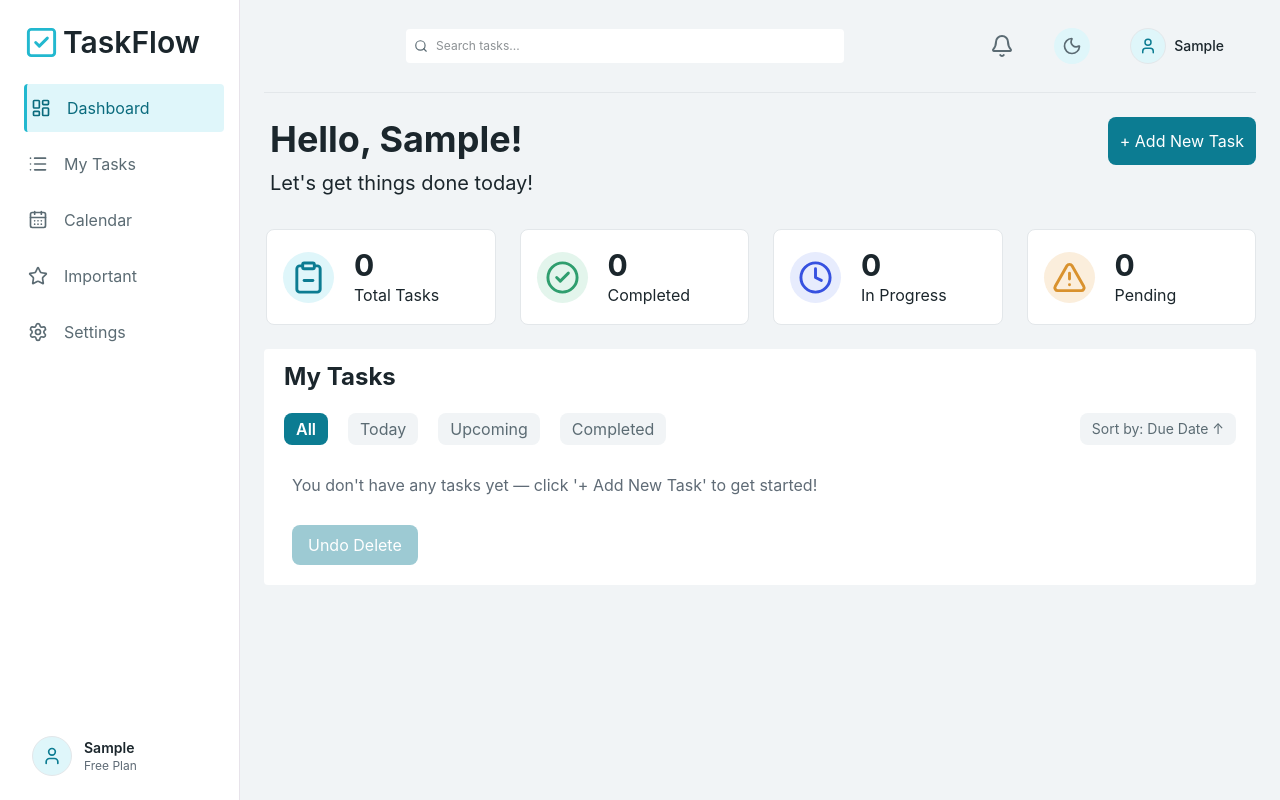
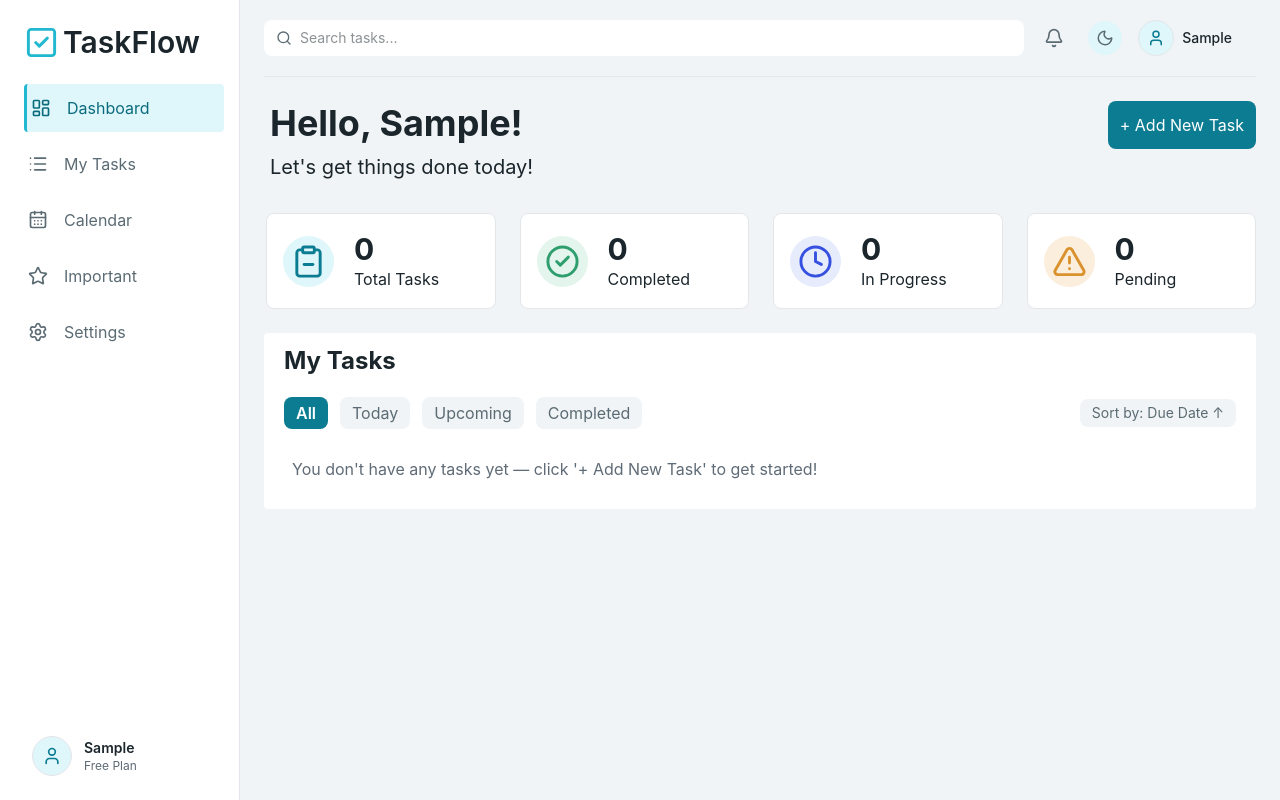
Before and after one commit to kashishjoshi1301-glitch/TaskFlow, a React (Vite) app: page / in a window 1280 px wide. Both pictures are taken after typing "Sample" into the empty fields and a click on the button "Continue". Built offline with nearby package versions, Linux system fonts and the light colour scheme.

Commit message:
Updated layout

```diff
--- a/src/App.jsx
+++ b/src/App.jsx
@@ -6,7 +6,7 @@ import FilterButtons from './components/FilterButtons';
 import WelcomeScreen from './components/WelcomeScreen';
 import CalendarView from './Calenderview';
 import ProfileView from './components/ProfileView';
-import SettingsView from './components/SettingsView';   // NEW
+import SettingsView from './components/SettingsView';
 
 const toKey = (d) =>
   `${d.getFullYear()}-${String(d.getMonth() + 1).padStart(2, "0")}-${String(d.getDate()).padStart(2, "0")}`;
@@ -30,7 +30,6 @@ const loadImage = (name) => {
   }
 };
 
-// NEW: dashboard ki task list ki height. 540 badhao => list chhoti, page aur chhota. 540 ghatao => list badi.
 const DASHBOARD_LIST_HEIGHT = "clamp(200px, calc(100vh - 540px), 520px)";
 
 const App = () => {
@@ -47,7 +46,7 @@ const App = () => {
 
   const [profileImage, setProfileImage] = useState(() => loadImage(localStorage.getItem("taskflow-username")));
 
-  // NEW: reminders on/off (Settings se control hota hai)
+
   const [remindersEnabled, setRemindersEnabledState] = useState(
     () => localStorage.getItem("taskflow-reminders") !== "off"
   );
@@ -96,8 +95,6 @@ const App = () => {
     setUserName("");
   };
 
-  // NEW: Settings se naam badalna. Tasks/image/notified data naye naam par move hota hai.
-  // Error message return karta hai, sab theek ho toh null.
   const handleRename = (raw) => {
     const newName = raw.trim();
     if (!newName) return "Name khali nahi ho sakta.";
@@ -124,7 +121,7 @@ const App = () => {
     return null;
   };
 
-  // NEW: is user ka saara data delete karke logout
+
   const handleDeleteAccount = () => {
     ["taskflow-tasks-", "taskflow-profile-image-", "taskflow-notified-"].forEach((p) =>
       localStorage.removeItem(p + userName)
@@ -172,7 +169,7 @@ const App = () => {
   }, [tasks, now]);
 
   useEffect(() => {
-    // CHANGED: remindersEnabled off ho toh popup/notification nahi aayega
+
     if (!userName || !remindersEnabled || reminders.length === 0) return;
     const storeKey = `taskflow-notified-${userName}`;
     let notified = [];
@@ -291,8 +288,8 @@ const App = () => {
         )}
 
         <div
-          className={`fixed lg:static top-0 left-0 h-full z-50 transition-transform duration-300
-          ${isSidebarOpen ? "translate-x-0" : "-translate-x-full lg:translate-x-0"}`}
+          className={`fixed lg:static top-0 left-0 h-full lg:h-auto lg:self-stretch z-50 transition-transform duration-300
+  ${isSidebarOpen ? "translate-x-0" : "-translate-x-full lg:translate-x-0"}`}
         >
           <Sidebar
             activeItem={activeItem}
@@ -306,7 +303,7 @@ const App = () => {
           />
         </div>
 
-        <main className={`flex flex-col gap-4 lg:gap-6 w-full px-4 lg:px-0 lg:pr-6 pb-6 min-h-screen ${isDark ? "bg-[#0f172a]" : "bg-[#f1f4f6]"}`}>
+        <main className={`flex flex-col gap-4 lg:gap-6 w-full px-4 lg:px-0 lg:pr-6 pb-6 ${isDark ? "bg-[#0f172a]" : "bg-[#f1f4f6]"}`}>
 
           <Navbar
             searchQuery={searchQuery}
@@ -335,7 +332,7 @@ const App = () => {
               />
               <FilterButtons
                 tasks={tasks}
-                listMaxHeight= {283}
+                listMaxHeight= {345}
                 {...filterProps}
               />
             </>
--- a/src/components/FilterButtons.jsx
+++ b/src/components/FilterButtons.jsx
@@ -9,7 +9,7 @@ const FilterButtons = ({
   deletedStack,
   setDeletedStack,
   heading = "My Tasks",
-  listMaxHeight
+  listMaxHeight   // NEW: task list ki max height (CSS value, e.g. "300px" ya "calc(100vh - 540px)")
 }) => {
 
     const [isEditing, setIsEditing] = useState(null)
@@ -132,8 +132,9 @@ const FilterButtons = ({
       return { bg: "bg-[#e4f7ea]", text: "text-[#1f7a45]", dot: "bg-[#1f7a45]" };
     };
 
+
     const defaultMaxHeight =
-      heading === "Important Tasks" || heading === "My Tasks" ? "520px" : "300px";
+      heading === "Important Tasks" || heading === "My Tasks" ? "580px" : "320px";
     const maxHeight = listMaxHeight || defaultMaxHeight;
 
   return (
@@ -142,9 +143,10 @@ const FilterButtons = ({
 
         <h1 className={`text-xl sm:text-2xl font-bold py-3 px-3 sm:px-5 ${isDark ? "text-[#f1f5f9]" : "text-[#1b262c]"}`}>{heading}</h1>
 
-        <div className='flex flex-col sm:flex-row justify-between gap-3 p-3 sm:p-2 sm:pl-5'>
+        <div className='flex flex-col sm:flex-row justify-between items-stretch sm:items-center gap-3 p-3 sm:p-2 sm:pl-5'>
 
-          <div role="group" aria-label="Filter tasks" className='flex flex-row flex-wrap gap-2 sm:gap-5'>
+
+          <div role="group" aria-label="Filter tasks" className='grid grid-cols-2 sm:flex sm:flex-row gap-2 sm:gap-3'>
             {["All", "Today", "Upcoming", "Completed"].map((name) => (
               <button
                 key={name}
@@ -152,7 +154,7 @@ const FilterButtons = ({
                 onClick={() => setActiveFilter(name)}
                 aria-label={`Show ${name.toLowerCase()} tasks`}
                 aria-pressed={activeFilter === name}
-                className={tabClass(name)}
+                className={`text-center ${tabClass(name)}`}
               >{name}</button>
             ))}
           </div>
@@ -161,7 +163,7 @@ const FilterButtons = ({
             type="button"
             onClick={() => setSortAsc(!sortAsc)}
             aria-label={sortAsc ? "Sort by due date ascending, click to reverse" : "Sort by due date descending, click to reverse"}
-            className={`self-start sm:self-auto px-3 py-1 sm:mr-3 rounded-lg hover:scale-95 text-sm ${isDark ? "bg-[#334155] text-[#94a3b8]" : "bg-[#f1f4f6] text-[#5b6b73]"}`}
+            className={`w-full sm:w-auto text-center sm:mr-3 px-3 py-1.5 sm:py-1 rounded-lg hover:scale-95 text-sm ${isDark ? "bg-[#334155] text-[#94a3b8]" : "bg-[#f1f4f6] text-[#5b6b73]"}`}
           >
             Sort by: Due Date {sortAsc ? "↑" : "↓"}
           </button>
@@ -328,21 +330,18 @@ const FilterButtons = ({
           )}
           </div>
 
+        {deletedStack.length > 0 && (
           <div className='flex items-center gap-3 px-4 pb-2'>
             <button
-              type="button"
-              onClick={undoDelete}
-              disabled={deletedStack.length === 0}
-              aria-label="Undo last deleted task"
-              className={`px-4 py-2 rounded-lg transition-all ${
-                deletedStack.length === 0
-                  ? "opacity-40 cursor-not-allowed bg-[#0c7c92] text-white"
-                  : "bg-[#0c7c92] text-white hover:scale-95"
-              }`}
+            type="button"
+            onClick={undoDelete}
+            aria-label="Undo last deleted task"
+            className='px-4 py-2 rounded-lg transition-all bg-[#0c7c92] text-white hover:scale-95'
             >
-              Undo Delete{deletedStack.length > 0 ? ` (${deletedStack.length})` : ""}
+            Undo Delete ({deletedStack.length})
             </button>
           </div>
+        )}
 
         </div>
       </div>
--- a/src/components/Navbar.jsx
+++ b/src/components/Navbar.jsx
@@ -17,10 +17,12 @@ const Navbar = ({
   const isDark = theme === "dark";
 
   return (
-    <div className={`border-b pb-5 ${isDark ? "border-[#334155]" : "border-[#e3e7ea]"}`}>
+    <div className={`border-b pb-4 sm:pb-5 ${isDark ? "border-[#334155]" : "border-[#e3e7ea]"}`}>
       <nav>
-        <div className='flex flex-row flex-wrap gap-3 justify-between items-center pl-4 pt-5 pr-4 lg:pr-6'>
-          <div className='flex flex-row gap-3 lg:gap-15 justify-center items-center flex-1 min-w-0'>
+
+        <div className='flex flex-row flex-wrap gap-3 justify-between items-center pt-4 sm:pt-5 px-4 lg:px-0 lg:pr-6'>
+
+          <div className='flex flex-row items-center gap-3 flex-1 min-w-0'>
 
             <button
               onClick={onMenuClick}
@@ -30,8 +32,8 @@ const Navbar = ({
               <Menu size={20} />
             </button>
 
-            <div className={`flex flex-row justify-center items-center gap-2 p-2 rounded active:scale-98 hover:scale-98 flex-1 lg:flex-none lg:max-w-none min-w-0 ${isDark ? "bg-[#1e293b] text-[#94a3b8]" : "bg-[#ffffff] text-[#9aa5ad]"}`}>
-              <Search size={14} color={isDark ? "#94a3b8" : "#5b6b73"} />
+            <div className={`flex flex-row items-center gap-2 px-3 py-2 rounded-lg active:scale-98 hover:scale-98 flex-1 min-w-0 ${isDark ? "bg-[#1e293b] text-[#94a3b8]" : "bg-[#ffffff] text-[#9aa5ad]"}`}>
+              <Search size={16} color={isDark ? "#94a3b8" : "#5b6b73"} className='shrink-0' />
 
               <label htmlFor="task-search" className='sr-only'>Search tasks</label>
               <input
@@ -41,23 +43,22 @@ const Navbar = ({
                 value={searchQuery}
                 onChange={(e) => setSearchQuery(e.target.value)}
                 aria-label="Search tasks"
-                className={`w-full sm:w-100 outline-none text-[12px] bg-transparent ${isDark ? "text-[#f1f5f9] placeholder-[#64748b]" : "text-[#1b262c]"}`}
+                className={`w-full outline-none text-sm bg-transparent ${isDark ? "text-[#f1f5f9] placeholder-[#64748b]" : "text-[#1b262c]"}`}
               />
             </div>
           </div>
 
-          <div className='flex flex-row justify-center items-center gap-3 sm:gap-10 p-2 shrink-0'>
+          <div className='flex flex-row items-center gap-3 sm:gap-4 shrink-0'>
 
-            {/* Bell with reminder count */}
             <button
               type="button"
               onClick={onBellClick}
               aria-label={reminderCount > 0 ? `Notifications, ${reminderCount} due soon` : "Notifications"}
-              className='relative flex hover:scale-95'
+              className={`relative flex items-center justify-center p-2 rounded-full hover:scale-95 ${isDark ? "bg-[#1e293b]" : "bg-[#f1f4f6]"}`}
             >
-              <Bell size={24} color={isDark ? "#94a3b8" : "#5b6b73"} />
+              <Bell size={20} color={isDark ? "#94a3b8" : "#5b6b73"} />
               {reminderCount > 0 && (
-                <span className='absolute -top-2 -right-2 bg-[#b23a3a] text-white text-[10px] font-bold rounded-full min-w-4 h-4 flex items-center justify-center px-1'>
+                <span className='absolute -top-1 -right-1 bg-[#b23a3a] text-white text-[10px] font-bold rounded-full min-w-4 h-4 flex items-center justify-center px-1'>
                   {reminderCount}
                 </span>
               )}
@@ -69,13 +70,12 @@ const Navbar = ({
               className={`flex justify-center items-center p-2 rounded-full hover:scale-95 transition-all ${isDark ? "bg-[#334155]" : "bg-[#dff6fa]"}`}
             >
               {isDark ? (
-                <Sun size={20} color='#f5b73f' />
+                <Sun size={18} color='#f5b73f' />
               ) : (
-                <Moon size={20} color='#5b6b73' />
+                <Moon size={18} color='#5b6b73' />
               )}
             </button>
 
-            {/* Profile: opens the profile page */}
             <button
               type="button"
               onClick={onProfileClick}
--- a/src/components/Sidebar.jsx
+++ b/src/components/Sidebar.jsx
@@ -60,7 +60,6 @@ const Sidebar = ({ activeItem, setActiveItem, theme, userName, profileImage }) =
 
       <div className='flex-1'></div>
 
-      {/* Profile: opens the profile page */}
       <button
         type="button"
         onClick={() => setActiveItem("Profile")}
```
Also changed, not shown: src/components/AddTaskModel.jsx (deleted).
